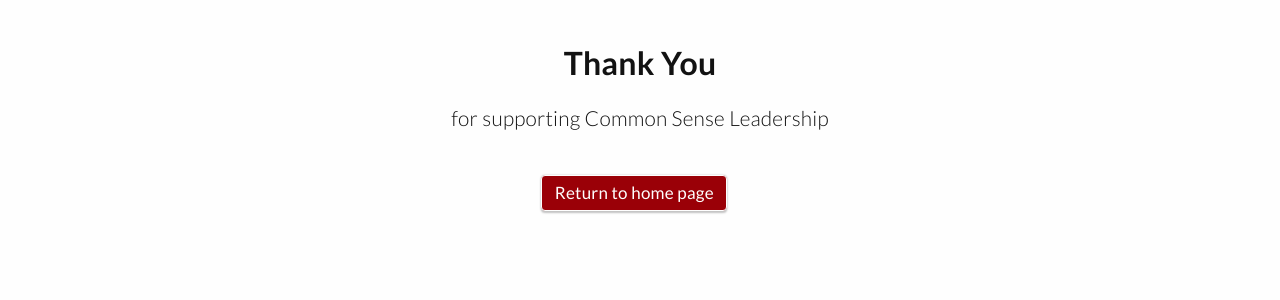
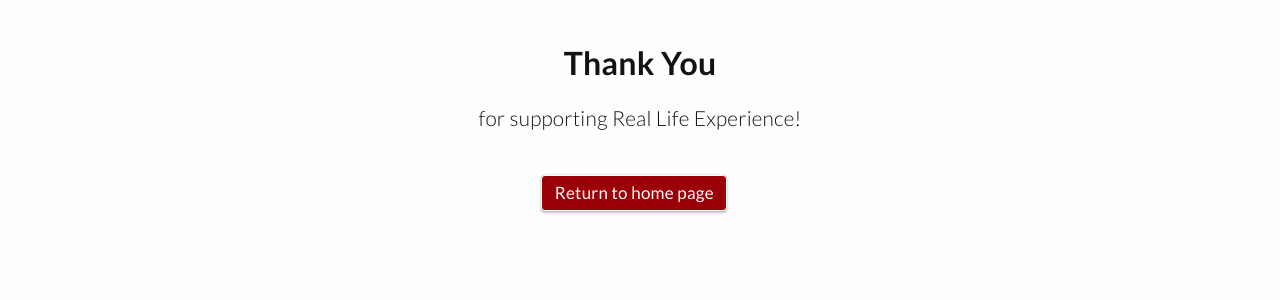
Before and after one commit to AlexVipond/jennifervipond.github.io, a Jekyll site: the page built from donate/thank-you.html, in a window 1280 px wide. Shown: the part 406-706 px from the top of the page. Built offline with Jekyll 4.4.1, drawn with Linux system fonts in a browser that asks for light colours.

Commit message:
Change thank-you page to real life experience language

```diff
--- a/donate/thank-you.html
+++ b/donate/thank-you.html
@@ -29,6 +29,6 @@ layout: default
 </style>
 <div id="thanks-donation" class="blog-post">
     <h2>Thank You</h2>
-    <h3>for supporting Common Sense Leadership</h3>
+    <h3>for supporting Real Life Experience!</h3>
     <a class="button" href="/">Return to home page</a>
 </div>
```
